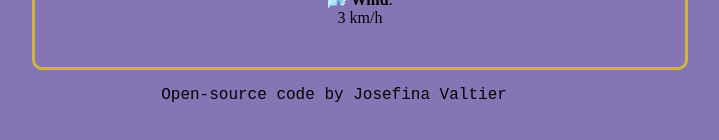
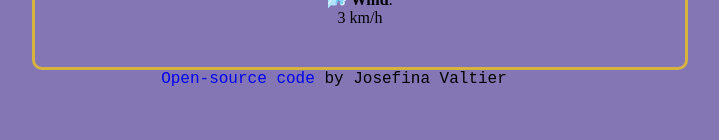
Before and after one commit to josevaltier/weather-react, a React (Create React App) app: page / in a window 1280 px wide. Shown: the part 480-620 px from the top of the page, without its empty margins (306-1025 px from the left). Built offline with nearby package versions, Linux system fonts and the light colour scheme.

Commit message:
Added Github link

```diff
--- a/src/App.js
+++ b/src/App.js
@@ -7,7 +7,12 @@ export default function App() {
     <div className="App">
       <Searchform />
       <CurrentTemperature />
-      <p className="coder">Open-source code by Josefina Valtier</p>
+      <div className="coder">
+        <a href="https://github.com/josevaltier/weather-react" target="_blank">
+          Open-source code
+        </a>{" "}
+        by Josefina Valtier
+      </div>
     </div>
   );
 }
```
